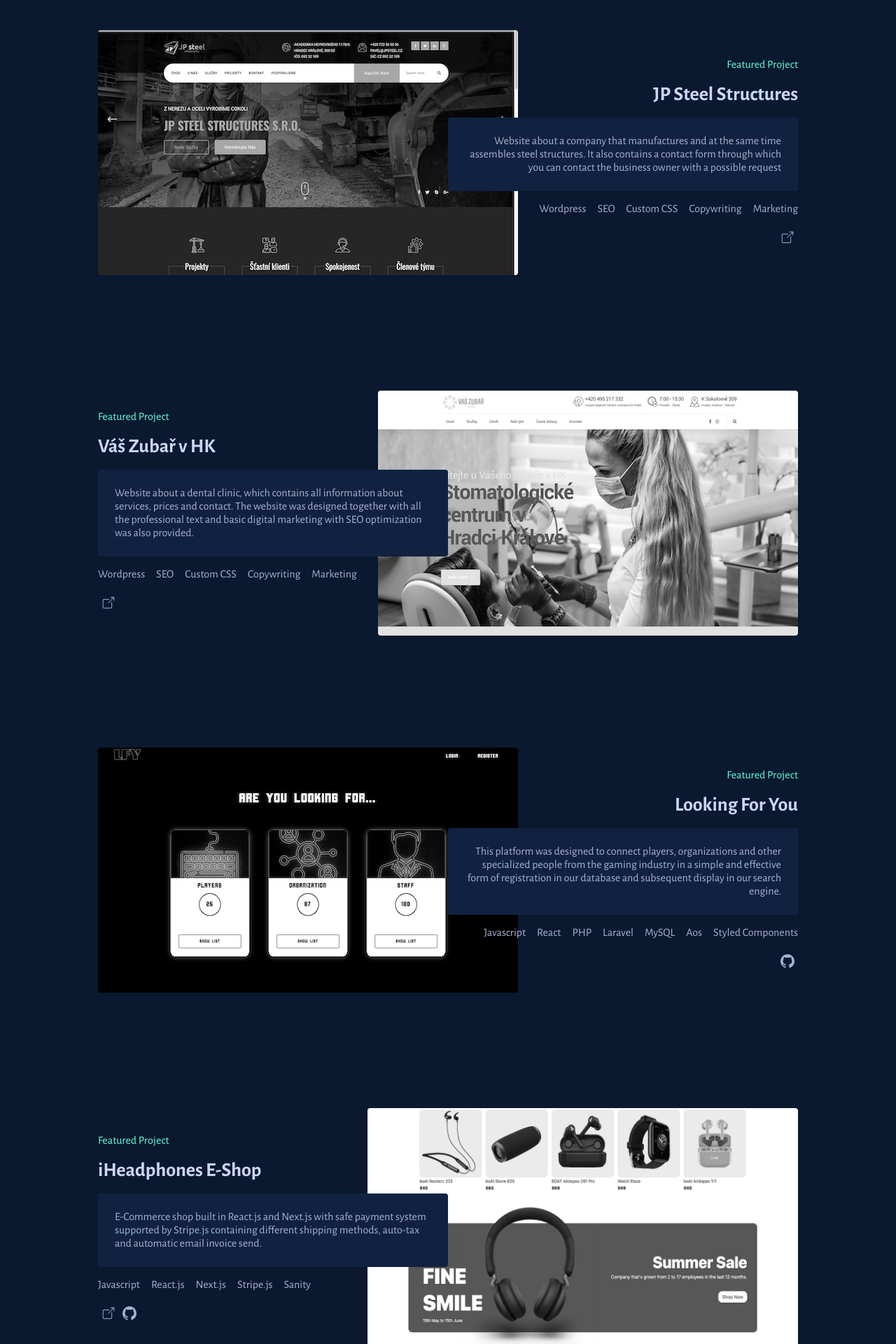
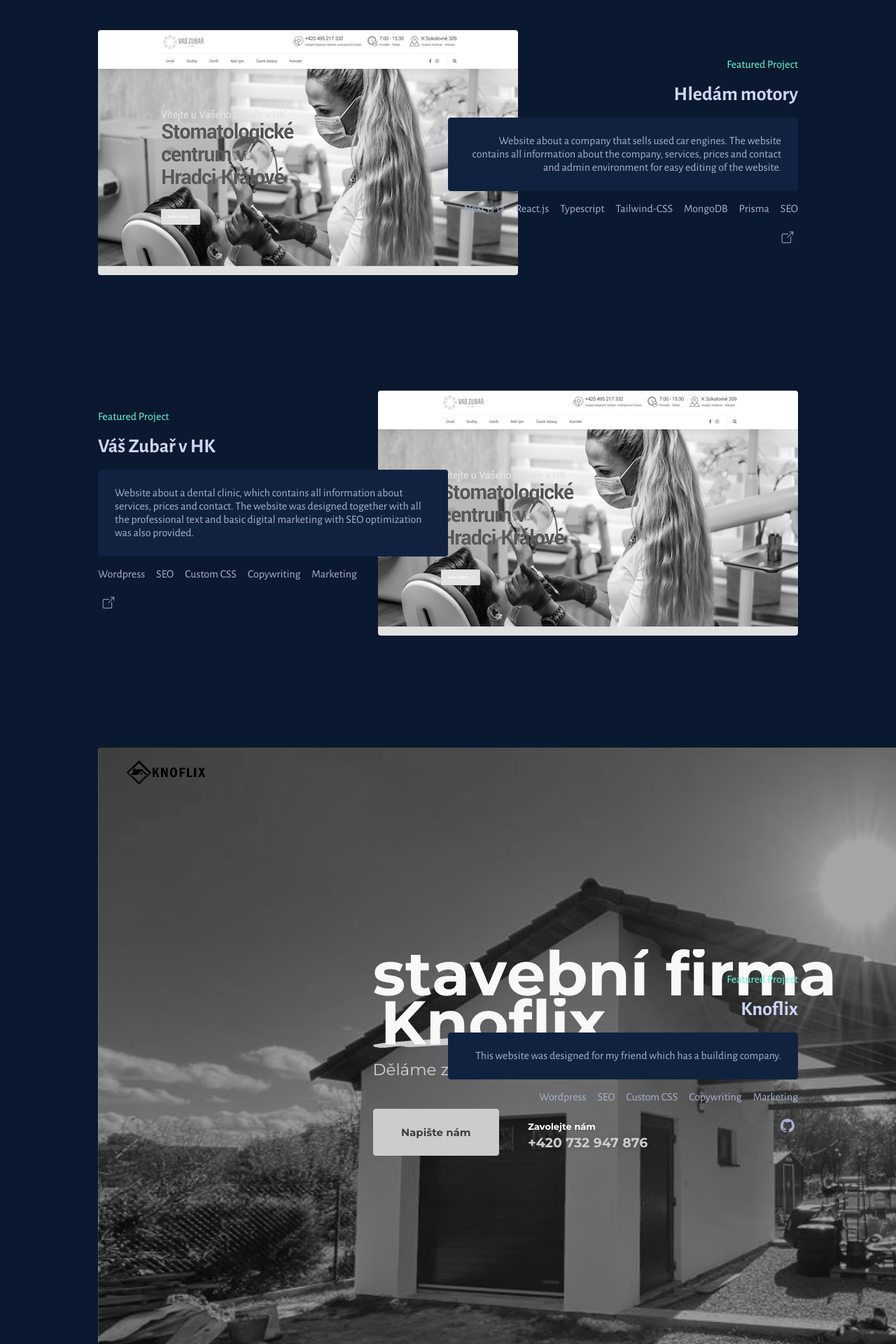
Before and after one commit to Pavelhaj93/portfolio_react_v1, a React (Create React App) app: page / in a window 1280 px wide. Shown: the part 2160-4080 px from the top of the page at 70% size. Built offline with nearby package versions, Linux system fonts and the light colour scheme.

Commit message:
add new websites

```diff
--- a/src/components/portfolio/Portfolio.js
+++ b/src/components/portfolio/Portfolio.js
@@ -17,18 +17,20 @@ function Portfolio() {
             03.<span className="heading__span"> Some things I've built</span>
           </h3>
           <PortfolioLeft
-            title="JP Steel Structures"
-            description="Website about a company that manufactures and at the same time assembles steel structures. It also contains a contact form through which you can contact the business owner with a possible request"
+            title="Hledám motory"
+            description="Website about a company that sells used car engines. The website contains all information about the company, services, prices and contact and admin environment for easy editing of the website."
             tech={[
-              "Wordpress",
+              "Next.js 13",
+              "React.js",
+              "Typescript",
+              "Tailwind-CSS",
+              "MongoDB",
+              "Prisma",
               "SEO",
-              "Custom CSS",
-              "Copywriting",
-              "Marketing",
             ]}
-            img="/img/projects/jpsteelpicture.png"
-            link="http://www.jpsteel.cz"
-            linkExternal="http://www.jpsteel.cz"
+            img="/img/projects/vaszubarpicture.png"
+            link="http://www.vaszubarvhk.cz"
+            linkExternal="http://www.vaszubarvhk.cz"
           />
           <PortfolioRight
             title="Váš Zubař v HK"
@@ -45,6 +47,43 @@ function Portfolio() {
             linkExternal="http://www.vaszubarvhk.cz"
           />
           <PortfolioLeft
+            title="Knoflix"
+            description="This website was designed for my friend which has a building company."
+            tech={[
+              "Wordpress",
+              "SEO",
+              "Custom CSS",
+              "Copywriting",
+              "Marketing",
+            ]}
+            img="/img/projects/knoflix.png"
+            link="https://www.knoflix.cz"
+            git="https://www.knoflix.cz"
+          />
+           <PortfolioRight
+            title="JP Steel Structures"
+            description="Website about a company that manufactures and at the same time assembles steel structures. It also contains a contact form through which you can contact the business owner with a possible request"
+            tech={[
+              "Wordpress",
+              "SEO",
+              "Custom CSS",
+              "Copywriting",
+              "Marketing",
+            ]}
+            img="/img/projects/jpsteelpicture.png"
+            link="http://www.jpsteel.cz"
+            linkExternal="http://www.jpsteel.cz"
+          />
+           <PortfolioLeft
+            title="iHeadphones E-Shop"
+            description="E-Commerce shop built in React.js and Next.js with safe payment system supported by Stripe.js containing different shipping methods, auto-tax and automatic email invoice send."
+            tech={["Javascript", "React.js", "Next.js", "Stripe.js", "Sanity"]}
+            img="/img/projects/iheadphones.png"
+            link="https://ecommerce-react-js-next-js-stripe-js.vercel.app/"
+            linkExternal="https://ecommerce-react-js-next-js-stripe-js.vercel.app/"
+            git="https://github.com/Pavelhaj93/Laravel-React-LFY-project"
+          />
+          <PortfolioRight
             title="Looking For You"
             description="This platform was designed to connect players, organizations and other specialized people from the gaming industry in a simple and effective form of registration in our database and subsequent display in our search engine."
             tech={[
@@ -60,15 +99,6 @@ function Portfolio() {
             link="https://github.com/Pavelhaj93/Laravel-React-LFY-project"
             git="https://github.com/Pavelhaj93/Laravel-React-LFY-project"
           />
-          <PortfolioRight
-            title="iHeadphones E-Shop"
-            description="E-Commerce shop built in React.js and Next.js with safe payment system supported by Stripe.js containing different shipping methods, auto-tax and automatic email invoice send."
-            tech={["Javascript", "React.js", "Next.js", "Stripe.js", "Sanity"]}
-            img="/img/projects/iheadphones.png"
-            link="https://ecommerce-react-js-next-js-stripe-js.vercel.app/"
-            linkExternal="https://ecommerce-react-js-next-js-stripe-js.vercel.app/"
-            git="https://github.com/Pavelhaj93/Laravel-React-LFY-project"
-          />
         </div>
       </section>
     </>
```
Also changed, not shown: public/img/projects/knoflix.png (added).
